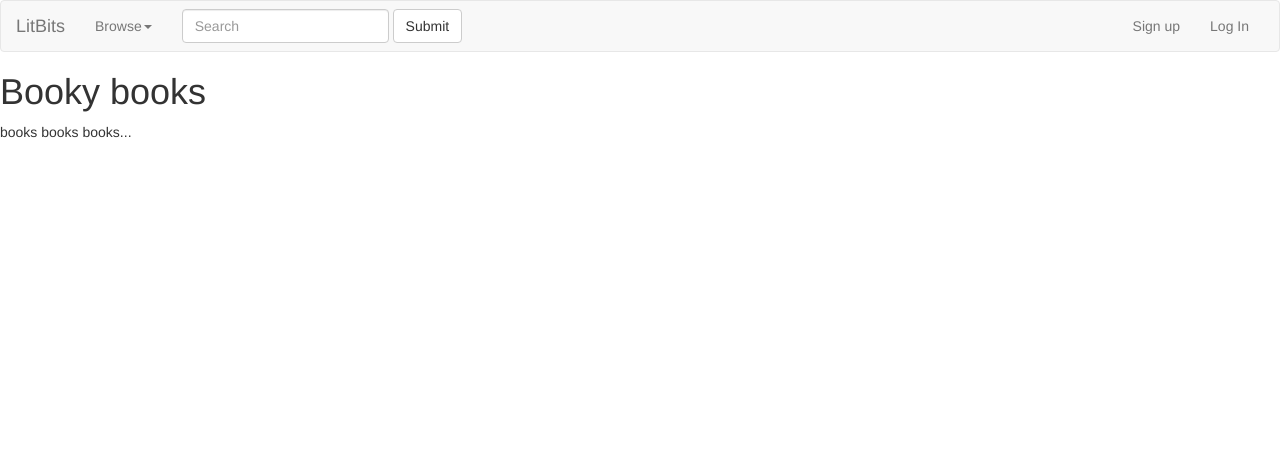
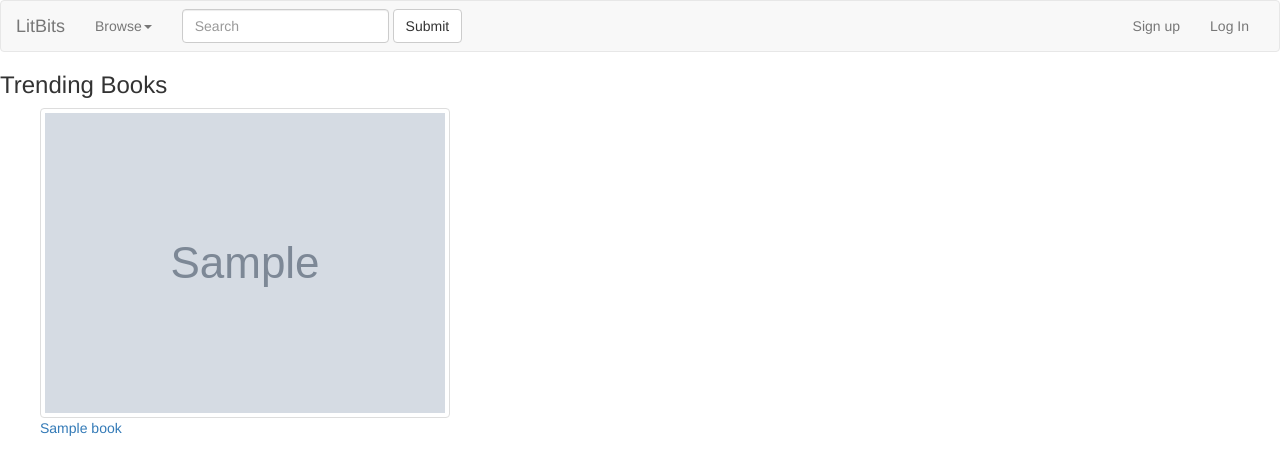
Before and after one commit to noelis/LitBits, a Flask app: page / in a window 1280 px wide. Shown: the top 475 px of the page. Run offline with Flask 2, Linux system fonts and the light colour scheme; tables that the repository leaves empty hold one stand-in row (values such as "Sample post"); grey boxes marked "Sample" are stand-in pictures; some libraries are stand-ins or nearby versions.

Commit message:
Trying to get infinite scroll to work with Jscroll.

```diff
--- a/server.py
+++ b/server.py
@@ -23,7 +23,9 @@ app.jinja_env.auto_reload = True
 def index():
     """ Home """
 
-    return render_template("index.html")
+    top_books = Book.query.order_by(Book.book_id).limit(100).all()
+
+    return render_template("index.html", top_books=top_books)
 
 @app.route('/search', methods=["GET"])
 def search():
--- a/templates/base.html
+++ b/templates/base.html
@@ -147,6 +147,8 @@
 <script src="http://code.jquery.com/jquery.js"></script>
 <script src="static/jquery.validate.js"></script>
 <script src="static/sign_up_form.js"></script>
+<script src="static/jquery.jscroll.js"/>
+<script src="static/infinite_scroll.js"/>
 <script src="http://maxcdn.bootstrapcdn.com/bootstrap/3.3.4/js/bootstrap.min.js"></script>
 
 </body>
--- a/templates/index.html
+++ b/templates/index.html
@@ -1,8 +1,45 @@
 {% extends 'base.html' %}
 {% block content %}
 
-<h1>Booky books</h1>
+<div class="scroll">
+    <div class="jscroll-inner">
+    <!-- html code tag -->
+        <h3> Trending Books</h3>
+        <ul>
+            {% for book in top_books[:26] %}
+                <img src= {{ book.book_cover }} alt="Responsive image" class="img-thumbnail">
+                <br>
+                <a href="/book/{{ book.book_id }}">{{ book.title }}</a>
+                <br>
+            {% endfor %}
+        </ul>
+    </div>
+    <div class="jscroll-added">
+        {% for book in top_books[26:51] %}
+            <img src= {{ book.book_cover }} alt="Responsive image" class="img-thumbnail">
+            <br>
+            <a href="/book/{{ book.book_id }}">{{ book.title }}</a>
+            <br>
+        {% endfor %}
+    </div>
+    <div class="jscroll-added">
+        {% for book in top_books[51:76] %}
+            <img src= {{ book.book_cover }} alt="Responsive image" class="img-thumbnail">
+            <br>
+            <a href="/book/{{ book.book_id }}">{{ book.title }}</a>
+            <br>
+        {% endfor %}
+    </div>
+    <div class="jscroll-added">
+        {% for book in top_books[76:101] %}
+            <img src= {{ book.book_cover }} alt="Responsive image" class="img-thumbnail">
+            <br>
+            <a href="/book/{{ book.book_id }}">{{ book.title }}</a>
+            <br>
+        {% endfor %}
+    </div>
 
-    <p>books books books...
+
+</div>
 
 {% endblock %}
--- a/templates/sign_up.html
+++ /dev/null
@@ -1,5 +0,0 @@
-{% extends 'base.html' %}
-{% block content %}
-
-
-{% endblock %}
```
Also changed, not shown: templates/homepage.html (deleted, +0 -12 lines).
